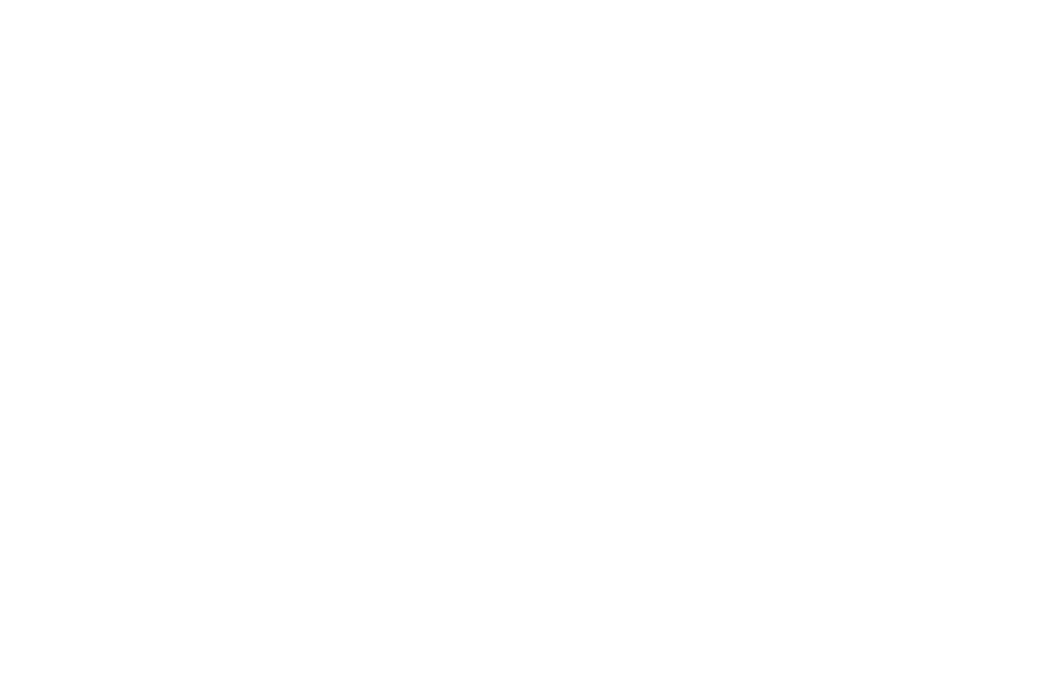
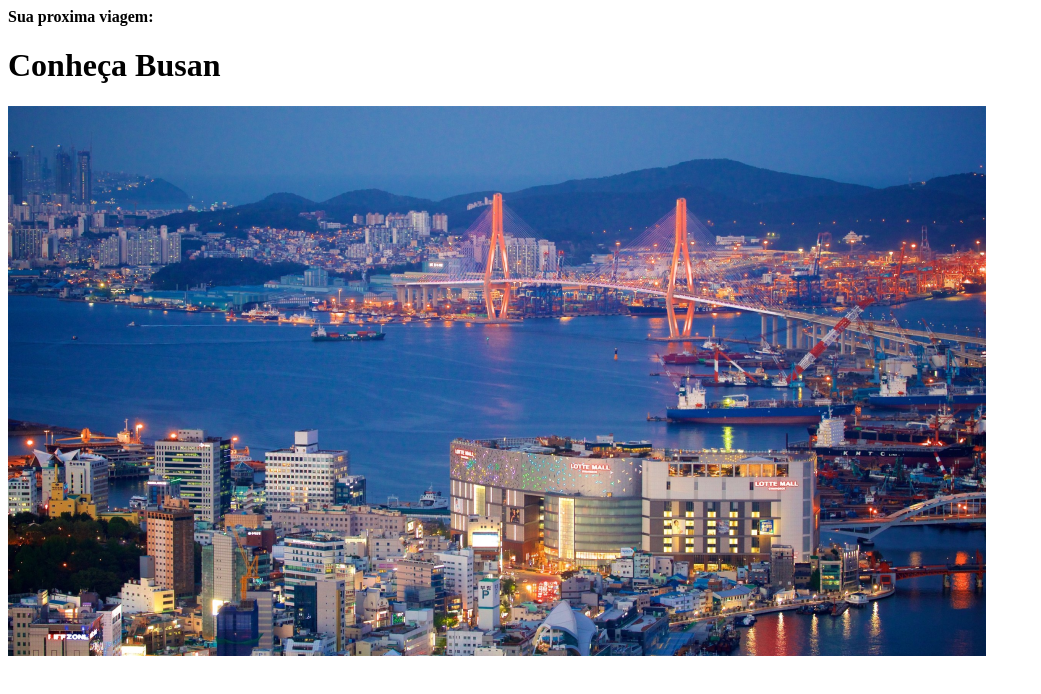
Before and after one commit to ricard0z-08/locais-turisticos12tia, a plain HTML site: page index.html in a window 1280 px wide. Shown: the whole page, without its empty margins (0-1041 px from the left). Drawn offline with Linux system fonts and the light colour scheme.

Commit message:
Criação do header no index.html

```diff
--- a/index.html
+++ b/index.html
@@ -6,6 +6,12 @@
     <title>Locais turisticos</title>
 </head>
 <body>
-
+    <div id="page">
+        <header>
+            <strong>Sua proxima viagem:</strong>
+            <h1>Conheça Busan</h1>
+            <img src="./imagens/Image_01.png" alt="Vista panoramica da cidade de Busan">
+        </header>
+    </div>
 </body>
 </html>
```
